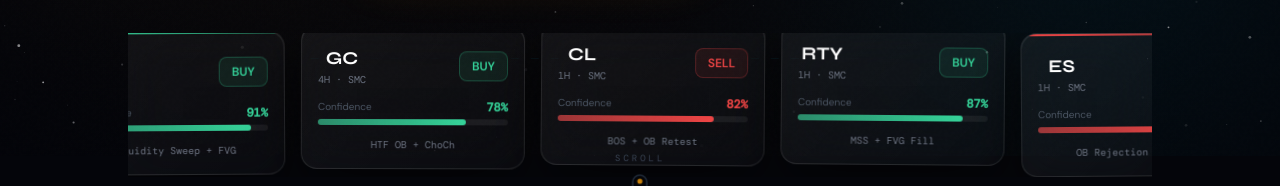
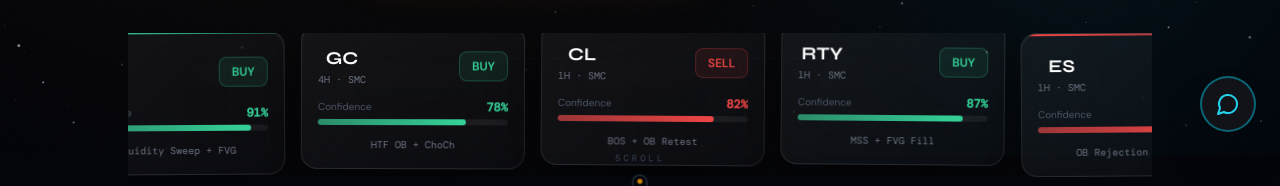
Before and after one commit to TraderMigs/NXXTFutures, a React (Vite) app: page / in a window 1280 px wide. Shown: the part 644-830 px from the top of the page. Built offline with nearby package versions, Linux system fonts and the light colour scheme; no server answers; a web font is replaced by a local one.

Commit message:
Integrate SupportWidget into main App component
Added SupportWidget component to be displayed on all pages.

```diff
--- a/src/App.tsx
+++ b/src/App.tsx
@@ -1,3 +1,4 @@
+// src/App.tsx
 import { BrowserRouter, Routes, Route, Navigate } from 'react-router-dom';
 import { AuthProvider } from './contexts/AuthContext';
 import { LoginPage } from './pages/LoginPage';
@@ -9,6 +10,7 @@ import { FuturesBasicsPage } from './pages/FuturesBasicsPage';
 import { PaymentSuccessPage } from './pages/PaymentSuccessPage';
 import { AuthConfirmPage } from './pages/AuthConfirmPage';
 import { ProtectedRoute } from './components/auth/ProtectedRoute';
+import { SupportWidget } from './components/SupportWidget';
 
 export default function App() {
   return (
@@ -33,6 +35,8 @@ export default function App() {
             />
             <Route path="*" element={<Navigate to="/" replace />} />
           </Routes>
+          {/* Support widget — visible on ALL pages, logged in or out */}
+          <SupportWidget />
         </div>
       </BrowserRouter>
     </AuthProvider>
```
